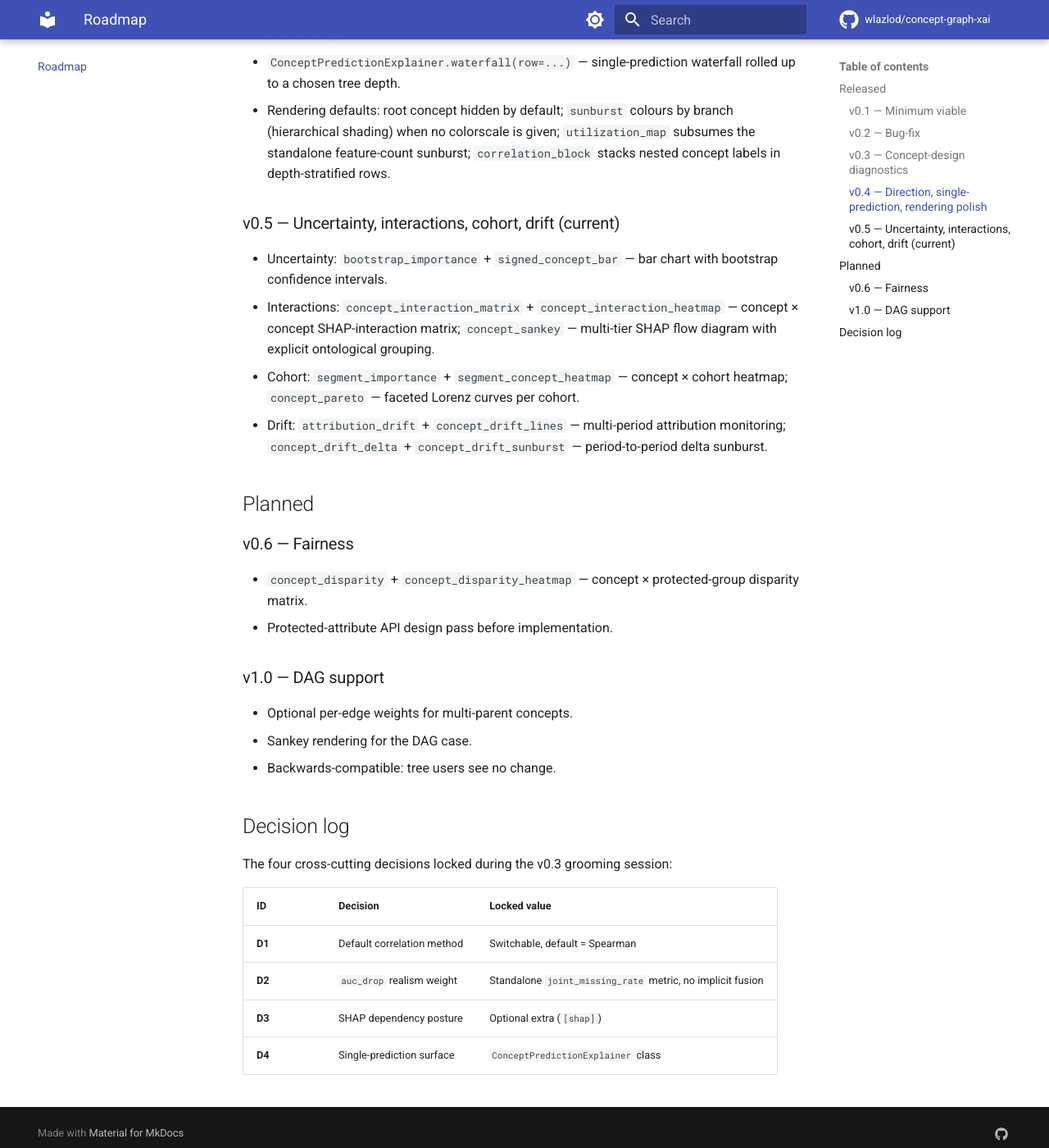
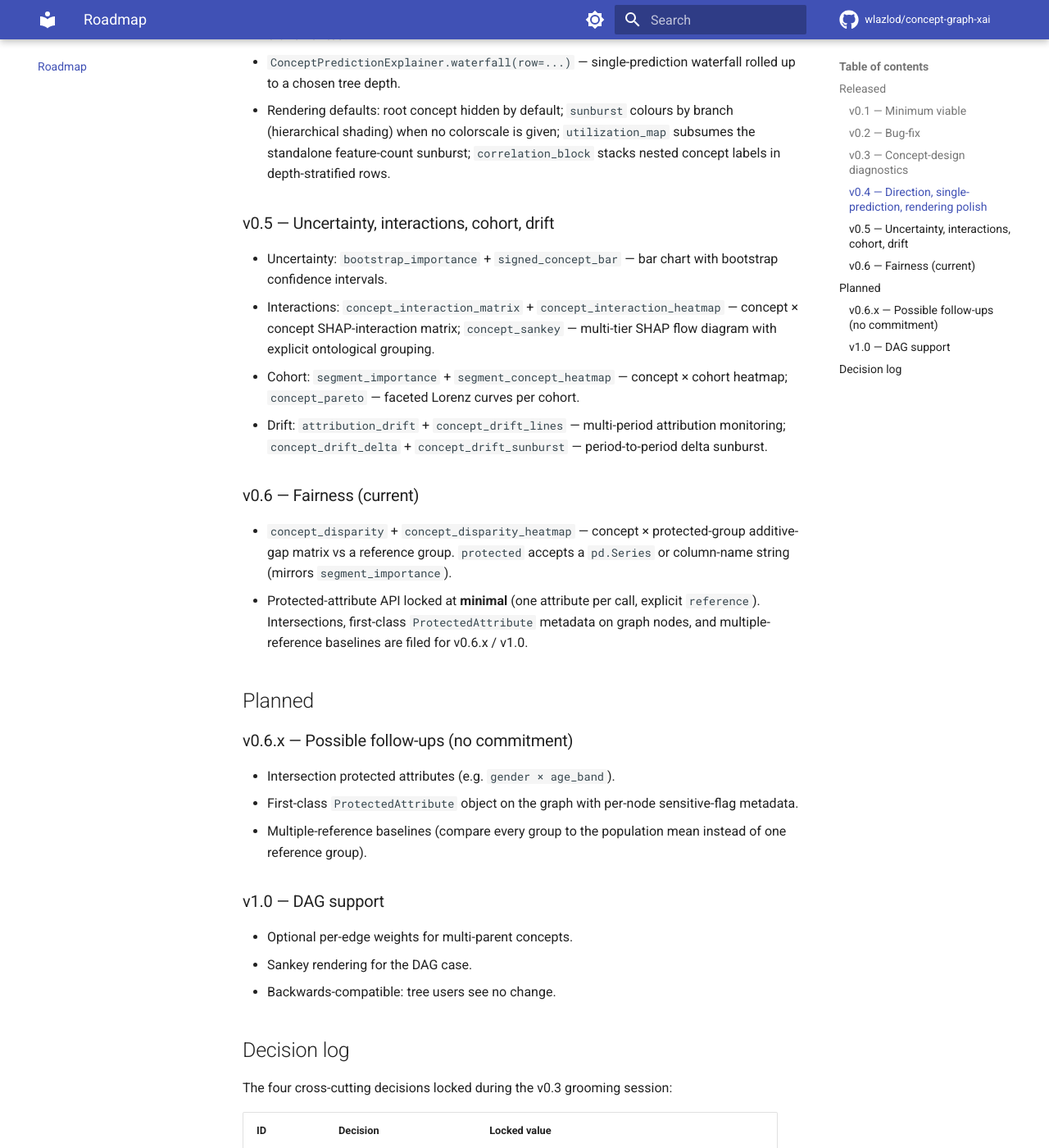
Before and after one commit to wlazlod/concept-graph-xai, an MkDocs documentation site: the page built from docs/roadmap.md, in a window 1280 px wide and 1400 px high, scrolled down 1052 px. Shown: the whole window at 82% size. Built offline with MkDocs 1.6.1 and Material for MkDocs 9.7.7, drawn with Linux system fonts in a browser that asks for light colours; comment, search, counter and statistics services are not loaded.

Commit message:
chore(release): v0.6.0 — fairness (concept disparity)
- Bump version 0.5.0 -> 0.6.0 in pyproject.toml and
  src/concept_graph_xai/__init__.py.
- CHANGELOG: new [0.6.0] block with the API description, the locked
  protected-attribute design (minimal: one attribute per call,
  mirrors segment_importance), and notebook notes. Unreleased now
  points to v1.0 (DAG); possible v0.6.x follow-ups filed: intersection
  attributes, first-class ProtectedAttribute object, multiple-reference
  baselines.
- README: status string -> 0.6.0; add concept_disparity_heatmap row to
  the plot table; mark v0.6 (current), v0.5 shipped.
- docs/roadmap.md: promote v0.6 from Planned to Released; the design
  outcome is documented; deferred items live in a v0.6.x follow-ups
  section.

Closes the v0.6 release. The single preceding commit adds the metric +
plot + tests + notebook section; this commit is release-only.

```diff
--- a/docs/roadmap.md
+++ b/docs/roadmap.md
@@ -24,17 +24,22 @@ This page is the high-level roadmap, summarising shipped milestones and planned
 - `ConceptPredictionExplainer.waterfall(row=...)` — single-prediction waterfall rolled up to a chosen tree depth.
 - Rendering defaults: root concept hidden by default; `sunburst` colours by branch (hierarchical shading) when no colorscale is given; `utilization_map` subsumes the standalone feature-count sunburst; `correlation_block` stacks nested concept labels in depth-stratified rows.
 
-### v0.5 — Uncertainty, interactions, cohort, drift (current)
+### v0.5 — Uncertainty, interactions, cohort, drift
 - Uncertainty: `bootstrap_importance` + `signed_concept_bar` — bar chart with bootstrap confidence intervals.
 - Interactions: `concept_interaction_matrix` + `concept_interaction_heatmap` — concept × concept SHAP-interaction matrix; `concept_sankey` — multi-tier SHAP flow diagram with explicit ontological grouping.
 - Cohort: `segment_importance` + `segment_concept_heatmap` — concept × cohort heatmap; `concept_pareto` — faceted Lorenz curves per cohort.
 - Drift: `attribution_drift` + `concept_drift_lines` — multi-period attribution monitoring; `concept_drift_delta` + `concept_drift_sunburst` — period-to-period delta sunburst.
 
+### v0.6 — Fairness (current)
+- `concept_disparity` + `concept_disparity_heatmap` — concept × protected-group additive-gap matrix vs a reference group. `protected` accepts a `pd.Series` or column-name string (mirrors `segment_importance`).
+- Protected-attribute API locked at **minimal** (one attribute per call, explicit `reference`). Intersections, first-class `ProtectedAttribute` metadata on graph nodes, and multiple-reference baselines are filed for v0.6.x / v1.0.
+
 ## Planned
 
-### v0.6 — Fairness
-- `concept_disparity` + `concept_disparity_heatmap` — concept × protected-group disparity matrix.
-- Protected-attribute API design pass before implementation.
+### v0.6.x — Possible follow-ups (no commitment)
+- Intersection protected attributes (e.g. `gender × age_band`).
+- First-class `ProtectedAttribute` object on the graph with per-node sensitive-flag metadata.
+- Multiple-reference baselines (compare every group to the population mean instead of one reference group).
 
 ### v1.0 — DAG support
 - Optional per-edge weights for multi-parent concepts.
--- a/pyproject.toml
+++ b/pyproject.toml
@@ -1,6 +1,6 @@
 [project]
 name = "concept-graph-xai"
-version = "0.5.0"
+version = "0.6.0"
 description = "Concept-graph aware visualisation of model feature usage and importance, with concept-level ablation metrics."
 readme = "README.md"
 license = { text = "MIT" }
--- a/src/concept_graph_xai/__init__.py
+++ b/src/concept_graph_xai/__init__.py
@@ -43,7 +43,7 @@ from concept_graph_xai.prediction_explainer import (
     ConceptPredictionExplainer,
 )
 
-__version__ = "0.5.0"
+__version__ = "0.6.0"
 
 __all__ = [
     "ConceptContribution",
```
Also changed, not shown: CHANGELOG.md (+25 -2 lines), README.md (+4 -3 lines), 1 other file.
